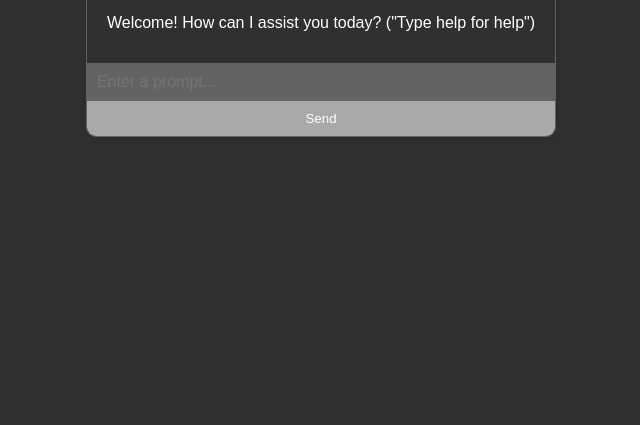
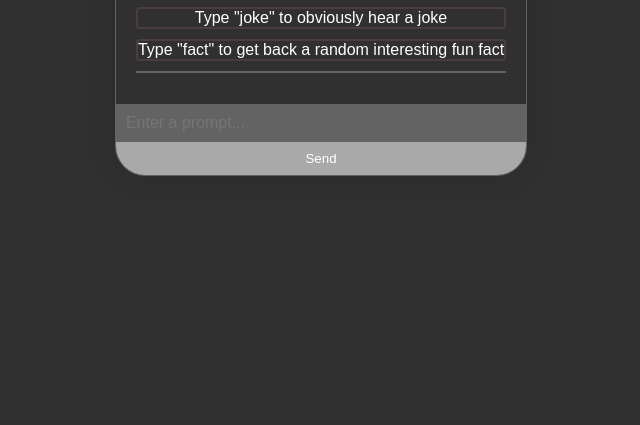
Before and after one commit to OuvrTechnologies/swiftchat.github.io, a plain HTML site: page index.html in a window 1280 px wide. Shown: the part 375-800 px from the top of the page, without its empty margins (319-959 px from the left). Drawn offline with Linux system fonts and the light colour scheme.

Commit message:
index.html updated

```diff
--- a/index.html
+++ b/index.html
@@ -19,8 +19,8 @@
             background-color: #303030;
             border: 1px solid #636363;
             color: #ffffff;
-            border-radius: 10px;
-            box-shadow: 0 0 10px rgba(0, 0, 0, 0.1);
+            border-radius: 30px;
+            box-shadow: 0 0 30px rgba(0, 0, 0, 0.1);
             overflow: hidden;
         }
         #chatbox {
@@ -44,11 +44,19 @@
         }
         button {
             width: 100%;
-            padding: 10px;
-            background-color: #007bff;
+            padding: 9px;
+            background-color: #0056b8;
             color: #ffffff;
             border: none;
             cursor: pointer;
+        }
+
+        #welcomeMessage {
+            margin-bottom: 10px;
+            border: 2px solid #4c3d3d;
+            border-radius: 4px;
+            color: #ffffff;
+            text-align: center;
         }
     </style>
 </head>
@@ -57,7 +65,10 @@
         <center> <h1 class="mainh1title">SWIFTchat</h1> </center>
         <div id="chatbox">
             <!-- Chat messages will be displayed here -->
-            <div class="message" id="welcomeMessage">Welcome! How can I assist you today? ("Type help for help")</div>
+            <div class="message" id="welcomeMessage">Type "help" for the chatbot commands</div>
+            <div class="message" id="welcomeMessage">Type "joke" to obviously hear a joke</div>
+            <div class="message" id="welcomeMessage">Type "fact" to get back a random interesting fun fact</div>
+            <div id="separator" style="height: 2px; background-color: #636363; margin: 10px 0;"></div>
         </div>
         <input type="text" id="userInput" placeholder="Enter a prompt...">
         <button onclick="sendMessage()">Send</button>
@@ -463,7 +474,7 @@
                 sendButton.style.backgroundColor = "#A9A9A9"; // Grayed out color
             } else {
                 sendButton.disabled = false;
-                sendButton.style.backgroundColor = "#007bff"; // Original color
+                sendButton.style.backgroundColor = "#0056b8"; // Original color
             }
         });
 
```
